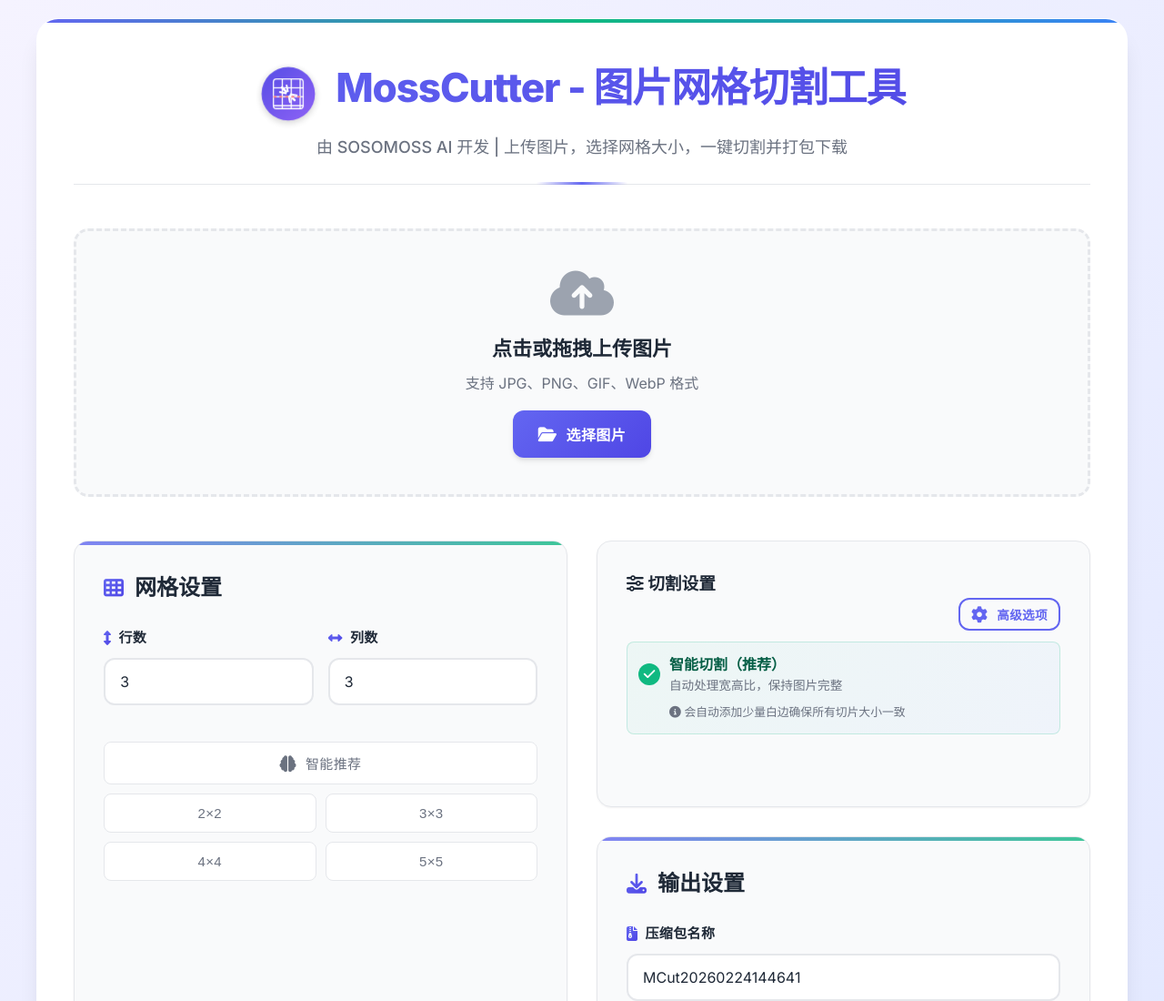
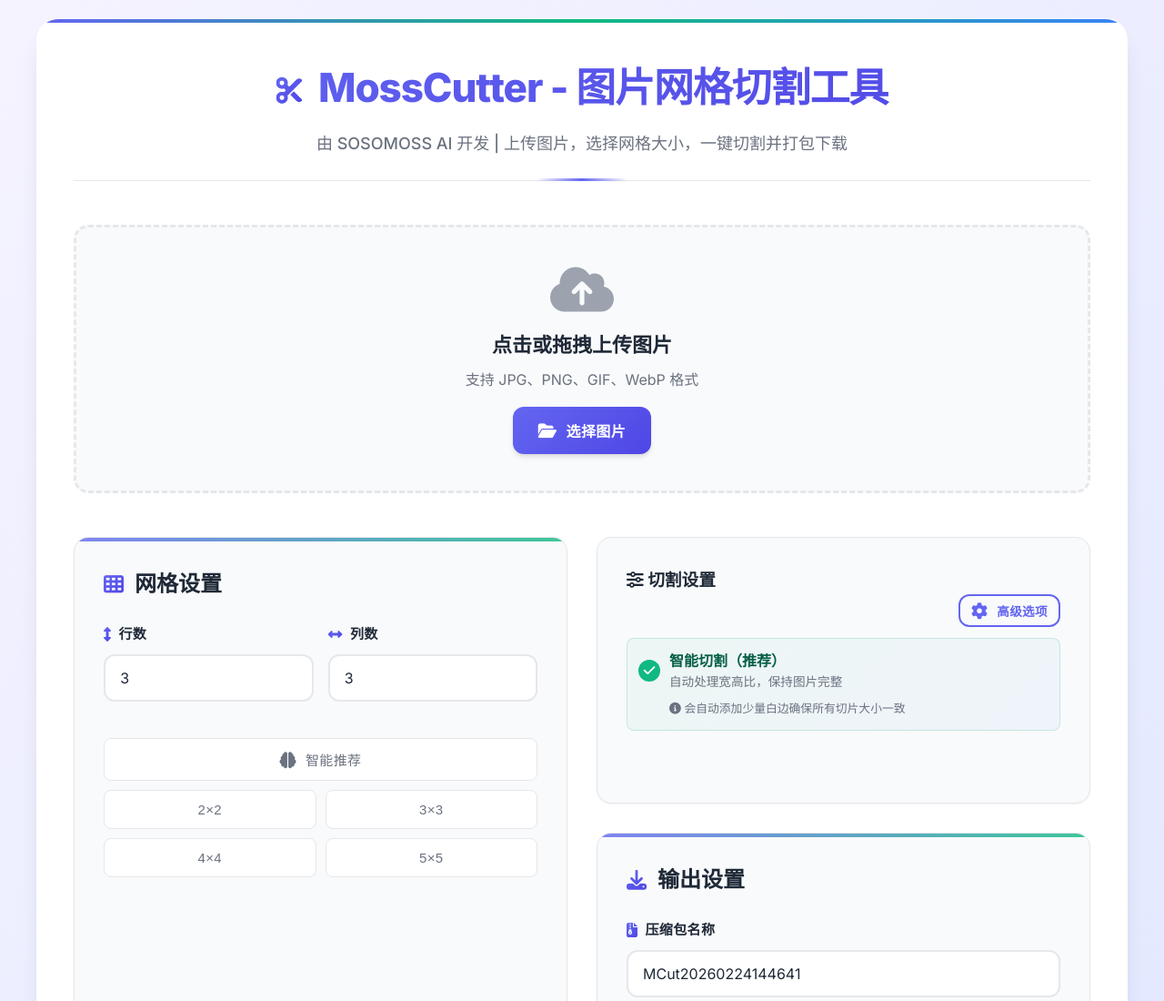
Before and after one commit to sosomoss2050/moss-cutter, a website: page index.html in a window 1280 px wide. Shown: the top 1100 px of the page at 91% size. Drawn offline with nearby package versions, Linux system fonts and the light colour scheme.

Commit message:
恢复原来的logo：使用Font Awesome剪刀图标
## 恢复原来的Logo设计
- HTML：改回 <i class='fas fa-cut'></i>
- CSS：移除自定义logo样式
- 删除：所有创建的SVG图标文件

## 设计理念
- 简单直接：剪刀图标直观表达切割功能
- 一致性：使用Font Awesome图标库
- 轻量级：不需要额外SVG文件
- 易维护：标准图标，无需自定义设计

## 现在效果
✂️ MossCutter - 图片网格切割工具

## 技术实现
- HTML：使用Font Awesome剪刀图标
- CSS：品牌蓝色，适当间距
- 保持：favicon小龙虾图标不变

## 用户体验
✅ 熟悉：用户熟悉的剪刀图标
✅ 直观：直接表达切割功能
✅ 轻量：不需要加载额外资源
✅ 一致：与界面其他图标风格一致

## 删除的文件
- 所有自定义SVG图标文件
- 保持favicon.svg不变

## 保持的功能
- favicon：小龙虾剪切图标
- 页面logo：✂️剪刀图标
- 品牌色：品牌蓝色
- 完整功能：所有切割功能

```diff
--- a/index.html
+++ b/index.html
@@ -83,12 +83,7 @@
 <body>
     <div class="container">
         <header>
-            <h1>
-                <span class="logo-icon">
-                    <img src="logo-final.svg" alt="剪刀切割网格 - MossCutter" class="logo-svg">
-                </span>
-                MossCutter - 图片网格切割工具
-            </h1>
+            <h1><i class="fas fa-cut"></i> MossCutter - 图片网格切割工具</h1>
             <p class="subtitle">由 SOSOMOSS AI 开发 | 上传图片，选择网格大小，一键切割并打包下载</p>
         </header>
 
--- a/style.css
+++ b/style.css
@@ -270,35 +270,12 @@
     to { opacity: 0.8; transform: translateY(0); }
 }
 
-/* Logo图标样式 */
-.logo-icon {
-    display: inline-block;
-    margin-right: 12px;
+/* 标题图标样式 */
+h1 i.fas.fa-cut {
+    color: var(--primary-color);
+    margin-right: 10px;
+    font-size: 1.8rem;
     vertical-align: middle;
-    animation: logoPulse 3s infinite;
-}
-
-.logo-svg {
-    width: 64px;
-    height: 64px;
-    vertical-align: middle;
-    filter: drop-shadow(0 2px 4px rgba(0,0,0,0.2));
-    transition: transform 0.3s ease;
-}
-
-.logo-svg:hover {
-    transform: scale(1.1) rotate(5deg);
-}
-
-@keyframes logoPulse {
-    0%, 100% {
-        transform: scale(1);
-        opacity: 1;
-    }
-    50% {
-        transform: scale(1.05);
-        opacity: 0.9;
-    }
 }
 }
 
```
